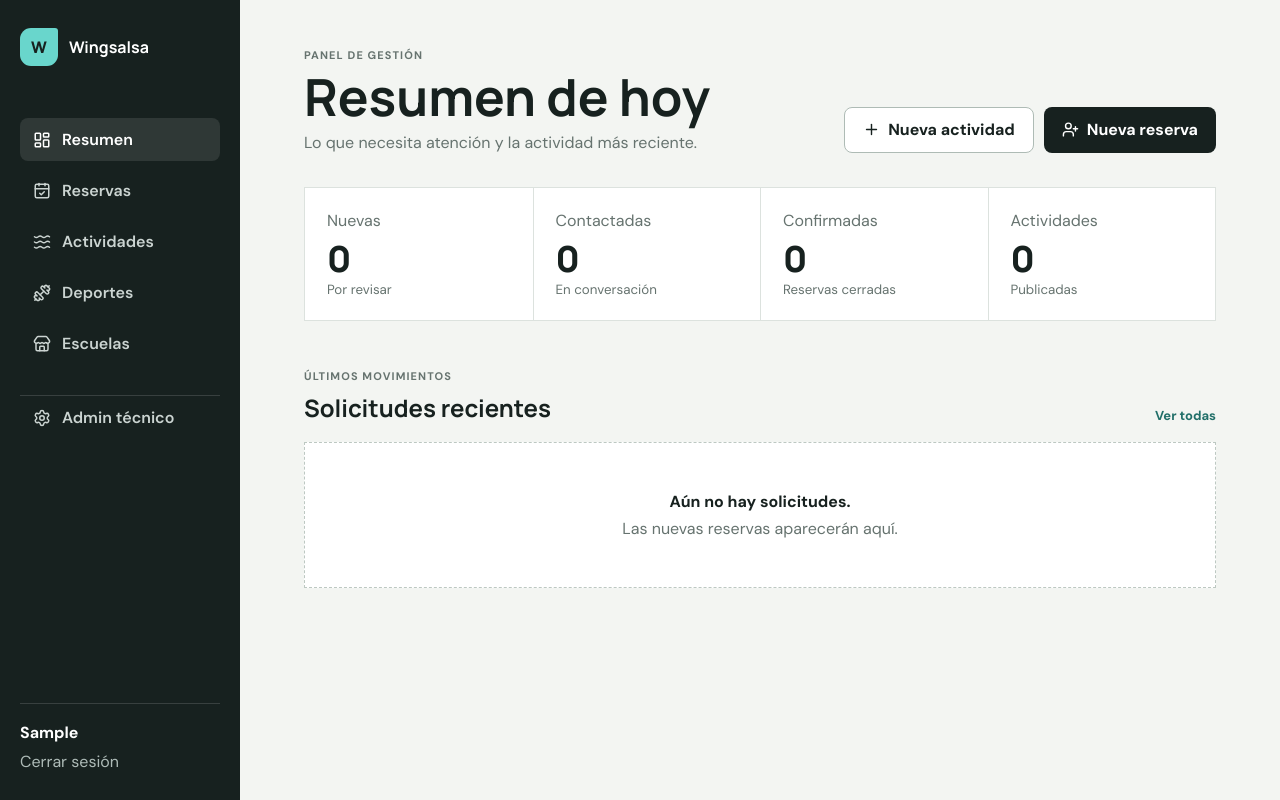
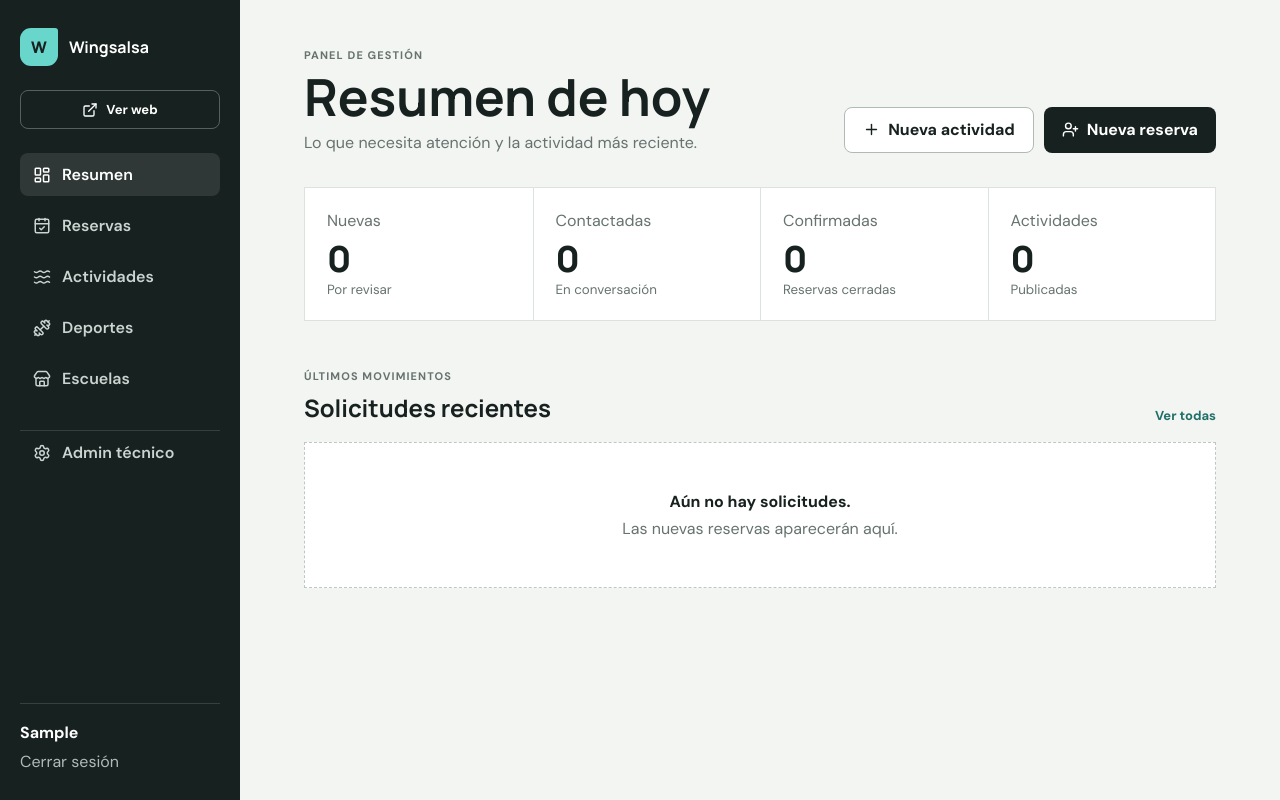
Before and after one commit to Wingman2025/wingsalsa-marketplace, a Django app: page /gestion/ in a window 1280 px wide. Run offline with Django 5.2, Linux system fonts and the light colour scheme; the visitor is signed in with stand-in values (Sample User, id 1); data comes from the database, SQL or seed files in the repository; data that the repository does not hold is empty; some libraries are stand-ins or nearby versions.

Commit message:
fix: add public site link to management

```diff
--- a/marketplace/tests.py
+++ b/marketplace/tests.py
@@ -213,6 +213,8 @@ class ManagementAccessTests(TestCase):
 
         staff_response = self.client.get(dashboard_url)
         self.assertEqual(staff_response.status_code, 200)
+        self.assertContains(staff_response, 'href="/"')
+        self.assertContains(staff_response, "Ver web")
         self.assertContains(staff_response, "Resumen de hoy")
 
     def test_management_login_rejects_non_staff_users(self):
--- a/static/css/management.css
+++ b/static/css/management.css
@@ -22,7 +22,10 @@ h1, h2, h3, .manage-brand { font-family: "Manrope", sans-serif; }
 .manage-sidebar { position: fixed; inset: 0 auto 0 0; z-index: 10; width: 240px; padding: 28px 20px; display: flex; flex-direction: column; color: #fff; background: var(--mg-ink); }
 .manage-brand { display: flex; align-items: center; gap: 11px; color: inherit; text-decoration: none; }
 .manage-brand > span { width: 38px; height: 38px; display: grid; place-items: center; border-radius: 11px 3px 11px 11px; color: var(--mg-ink); background: var(--mg-aqua); font-weight: 800; }
-.manage-sidebar nav { margin-top: 52px; display: grid; gap: 8px; }
+.manage-public-link { margin-top: 24px; padding: 10px 12px; display: flex; align-items: center; justify-content: center; gap: 8px; border: 1px solid rgba(255,255,255,.28); border-radius: 8px; color: #fff; text-decoration: none; font-size: 13px; font-weight: 700; }
+.manage-public-link:hover { background: rgba(255,255,255,.1); }
+.manage-public-link svg { width: 16px; height: 16px; }
+.manage-sidebar nav { margin-top: 24px; display: grid; gap: 8px; }
 .manage-sidebar nav a { padding: 11px 13px; display: flex; align-items: center; gap: 11px; border-radius: 8px; color: #cbd4d1; text-decoration: none; font-weight: 600; }
 .manage-sidebar nav svg { width: 18px; height: 18px; flex: 0 0 auto; }
 .manage-sidebar nav a:hover, .manage-sidebar nav a.is-active { color: #fff; background: rgba(255,255,255,.1); }
@@ -144,6 +147,7 @@ h1, h2, h3, .manage-brand { font-family: "Manrope", sans-serif; }
 @media (max-width: 900px) {
     .manage-sidebar { position: sticky; inset: auto; top: 0; width: 100%; min-height: auto; padding: 14px 20px; flex-direction: row; align-items: center; }
     .manage-sidebar nav { margin: 0 0 0 auto; display: flex; gap: 3px; }
+    .manage-public-link { order: 3; margin: 0 0 0 12px; padding: 9px 11px; }
     .manage-sidebar-footer { margin: 0 0 0 12px; padding: 0 0 0 12px; border: 0; border-left: 1px solid rgba(255,255,255,.14); }
     .manage-sidebar-footer span { display: none; }
     .manage-main { margin-left: 0; padding: 32px 20px 70px; }
@@ -160,6 +164,7 @@ h1, h2, h3, .manage-brand { font-family: "Manrope", sans-serif; }
 @media (max-width: 620px) {
     .manage-sidebar { flex-wrap: wrap; padding: 12px 14px 8px; }
     .manage-brand strong, .manage-technical-link, .manage-sidebar-footer { display: none !important; }
+    .manage-public-link { margin-left: auto; }
     .manage-sidebar nav { order: 2; width: 100%; margin: 9px 0 0; overflow: hidden; }
     .manage-sidebar nav a { min-width: 0; padding: 9px 4px; flex: 1 1 0; justify-content: center; gap: 5px; font-size: 10px; }
     .manage-sidebar nav svg { width: 15px; height: 15px; }
--- a/templates/marketplace/manage/base.html
+++ b/templates/marketplace/manage/base.html
@@ -17,6 +17,7 @@
             <span>W</span>
             <strong>Wingsalsa</strong>
         </a>
+        <a class="manage-public-link" href="{% url 'marketplace:home' %}"><i data-lucide="external-link"></i><span>Ver web</span></a>
         <nav aria-label="Gestión principal">
             <a class="{% if request.resolver_match.url_name == 'manage_dashboard' %}is-active{% endif %}" href="{% url 'marketplace:manage_dashboard' %}"><i data-lucide="layout-dashboard"></i><span>Resumen</span></a>
             {% if perms.marketplace.view_bookingrequest %}<a class="{% if 'manage_booking' in request.resolver_match.url_name %}is-active{% endif %}" href="{% url 'marketplace:manage_booking_list' %}"><i data-lucide="calendar-check"></i><span>Reservas</span></a>{% endif %}
```
